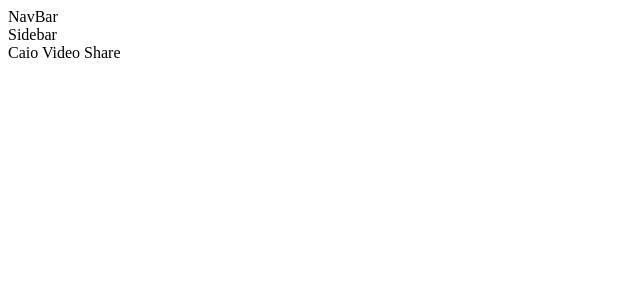
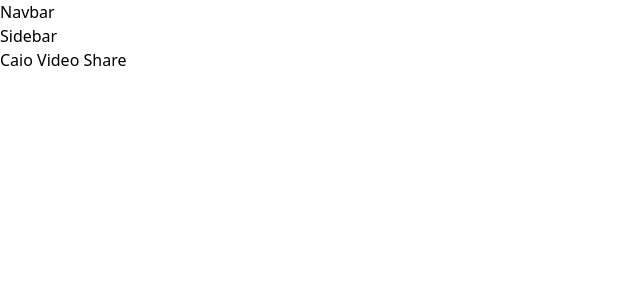
Before and after one commit to caiosantosss/caiovideoshare, a Next.js app: page / in a window 1280 px wide. Shown: the top 300 px of the page, without its empty margins (0-640 px from the left). Built offline with nearby package versions, Linux system fonts and the light colour scheme.

Commit message:
add navbar and sidebar components

```diff
--- /dev/null
+++ b/components/Navbar.tsx
@@ -0,0 +1,9 @@
+import React from 'react'
+
+const Navbar = () => {
+  return (
+    <div>Navbar</div>
+  )
+}
+
+export default Navbar
--- /dev/null
+++ b/components/Sidebar.tsx
@@ -0,0 +1,9 @@
+import React from 'react'
+
+const Sidebar = () => {
+  return (
+    <div>Sidebar</div>
+  )
+}
+
+export default Sidebar
--- a/pages/_app.tsx
+++ b/pages/_app.tsx
@@ -1,5 +1,9 @@
 import type { AppProps } from 'next/app'
 import { useState, useEffect } from 'react'
+
+import Navbar from '../components/Navbar';
+import Sidebar from '../components/Sidebar';
+import '../styles/globals.css'
 
 const MyApp = ({ Component, pageProps }: AppProps) => {
   const [isSSR, setIsSSR] = useState(true);
@@ -14,10 +18,10 @@
 
   return (
     <div>
-      NavBar
+      <Navbar />
       <div className='flex gap-6 md:gap-20'>
         <div className='h-[92] overflow-hidden xl:hover:overflow-auto'>
-          Sidebar
+          <Sidebar />
         </div>
         <div className='mt-4 flex flex-col gap-10 overflow-auto h-[88vh] videos flex-1'>
           <Component {...pageProps} />
```
